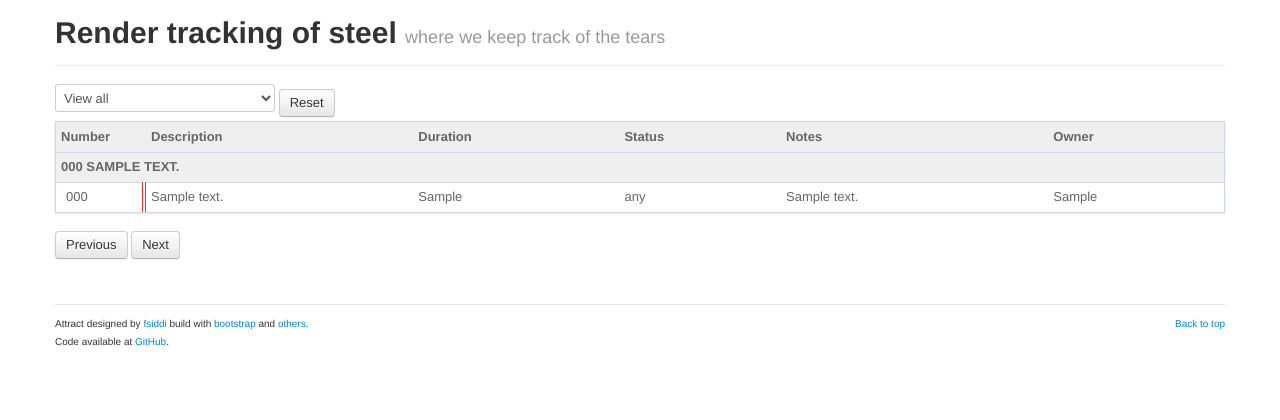
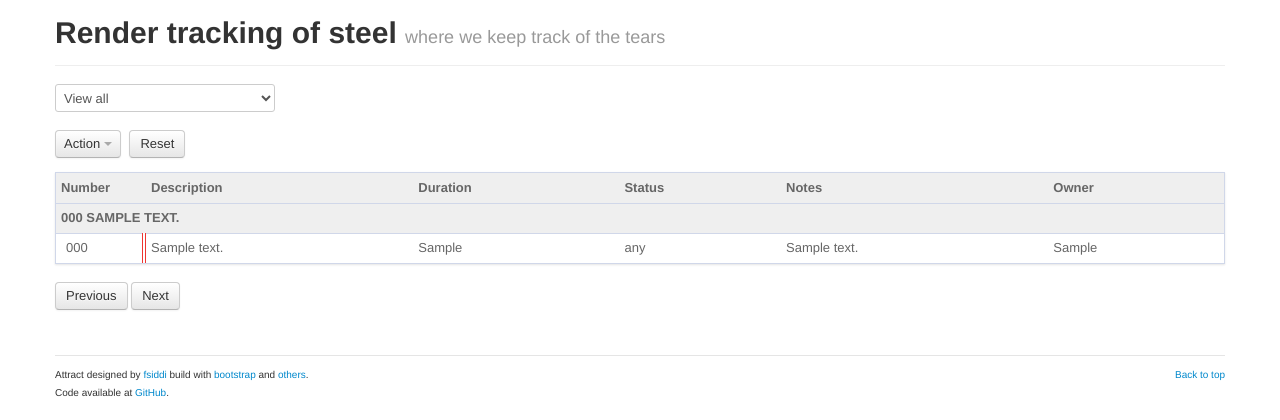
Before and after one commit to wardrums/attract, a PHP site: page / in a window 1280 px wide. Shown: the top 420 px of the page. Run offline with PHP 8.4, Linux system fonts and the light colour scheme; tables that the repository leaves empty or names only in its code hold one stand-in row (values such as "Sample post").

Commit message:
Small temporary addition of a toolbar.

```diff
--- a/index.php
+++ b/index.php
@@ -36,7 +36,21 @@
 						<option value="review">Review</option>
 						<option value="final1">Final 1</option>
 					</select>
-					<a class="btn prev" href="">Reset</a>
+					<div class="btn-toolbar">
+						<div class="btn-group">
+						    <a class="btn dropdown-toggle" data-toggle="dropdown" href="#">
+						    Action
+						    <span class="caret"></span>
+						    </a>
+						    <ul class="dropdown-menu">
+						    <!-- dropdown menu links -->
+						    </ul>
+						</div>
+						<div class="btn-group"><a class="btn prev" href="">Reset</a> </div>
+
+					</div>
+
+
 						<table class="paginated">
 							<thead>
 								<tr>
```
